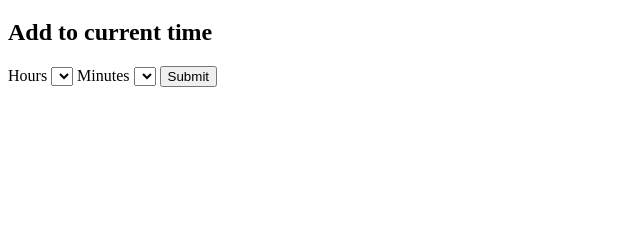
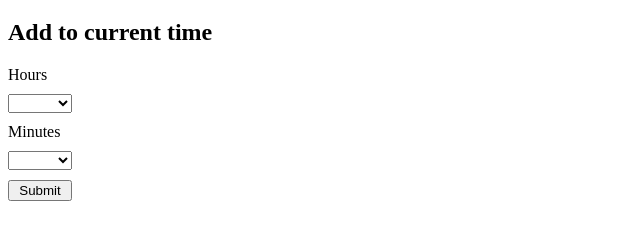
Before and after one commit to dpavlev/time-calculator, a plain HTML site: page index.html in a window 1280 px wide. Shown: the part 61-300 px from the top of the page, without its empty margins (0-640 px from the left). Drawn offline with Linux system fonts and the light colour scheme.

Commit message:
Add basic styling

```diff
--- a/index.html
+++ b/index.html
@@ -5,6 +5,7 @@
     <meta charset="UTF-8">
     <meta name="viewport" content="width=device-width, initial-scale=1.0">
     <script type="module" src="index.js"></script>
+    <link rel="stylesheet" href="styles.css">
     <title>Time Calculator</title>
 </head>
 
--- /dev/null
+++ b/styles.css
@@ -0,0 +1,5 @@
+form {
+    display: inline-grid;
+    gap: 10px;
+    min-width: 4rem;
+}
```
